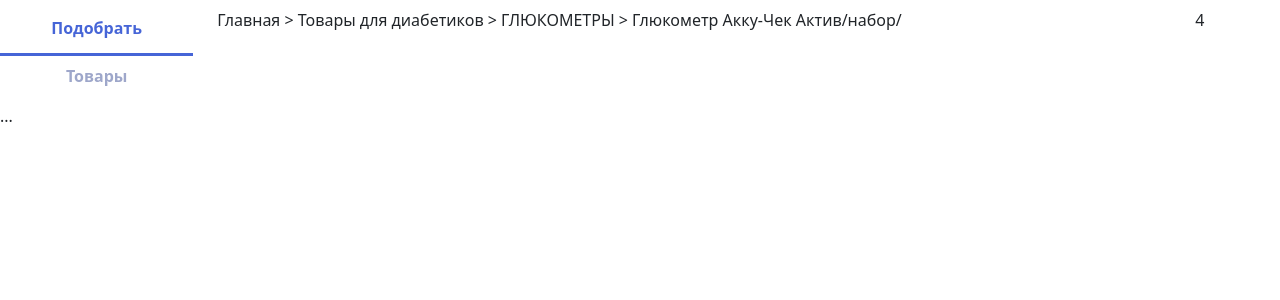
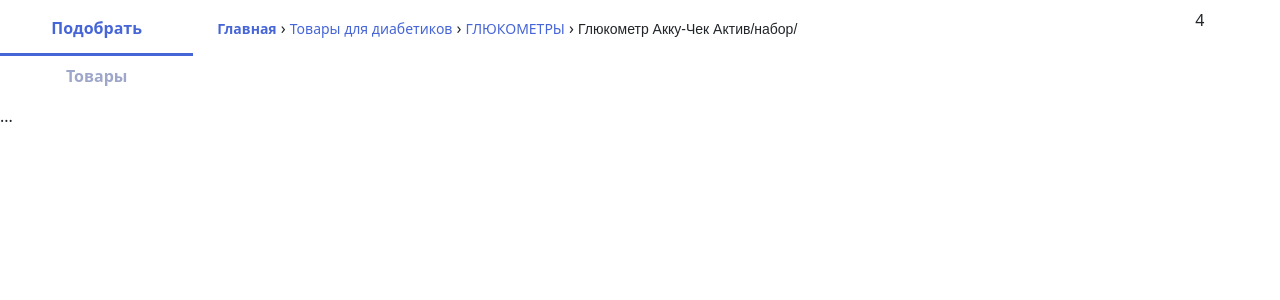
Before and after one commit to samedit66/web, a PHP site: page / in a window 1280 px wide. Shown: the part 78-378 px from the top of the page. Run offline with PHP 8.4, Linux system fonts and the light colour scheme.

Commit message:
feat: добавил путь к товару

```diff
--- a/css/custom.css
+++ b/css/custom.css
@@ -38,3 +38,22 @@
     background-color: white !important;
     color: #4665d7 !important;
 }
+
+.part-of-path {
+    color: #4665d7;
+    overflow: hidden;
+    text-overflow: ellipsis;
+    white-space: nowrap;
+    width: 100%;
+    cursor: pointer;
+    outline: 0;
+    text-decoration: none;
+    transition: color .25s ease-in-out;
+    font-size: 14px;
+}
+
+.end-of-path {
+    font-size: 14px;
+    font-style: normal;
+    font-family: Source Sans Pro, sans-serif;
+}
--- a/index.html
+++ b/index.html
@@ -118,9 +118,28 @@
                     </div>
                 </div>
 
-                <div class="col-9">
-                    Главная > Товары для диабетиков > ГЛЮКОМЕТРЫ > Глюкометр Акку-Чек Актив/набор/
+                <div class="col-9 d-flex">
+
+                        <ul class="nav mt-2 align-self-start">
+                            <li>
+                                <a href="#" class="fw-bold part-of-path">Главная</a>
+                                &#8250;
+                            </li>
+                            <li class="ms-1">
+                                <a href="#" class="part-of-path">Товары для диабетиков</a>
+                                &#8250;
+                            </li>
+                            <li class="ms-1">
+                                <a href="#" class="part-of-path">ГЛЮКОМЕТРЫ</a>
+                                &#8250;
+                            </li>
+                            <li class="ms-1">
+                                <span class="end-of-path">Глюкометр Акку-Чек Актив/набор/</span>
+                            </li>
+                        </ul>
+
                 </div>
+
                 <div class="col-1">
                     4
                 </div>
```
